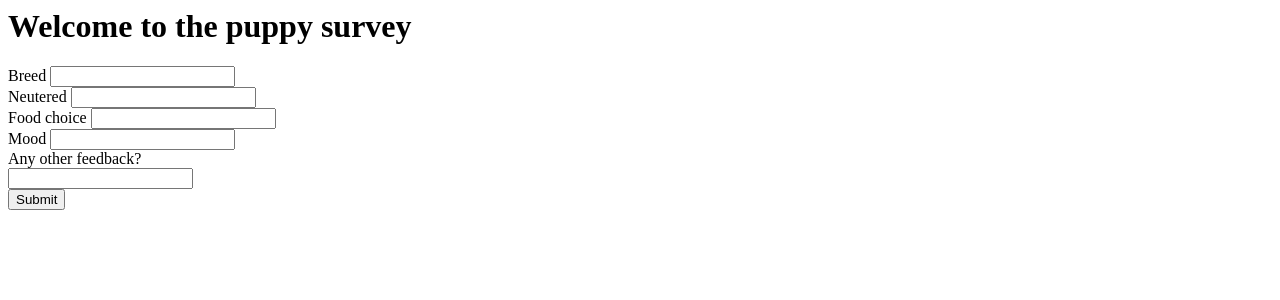
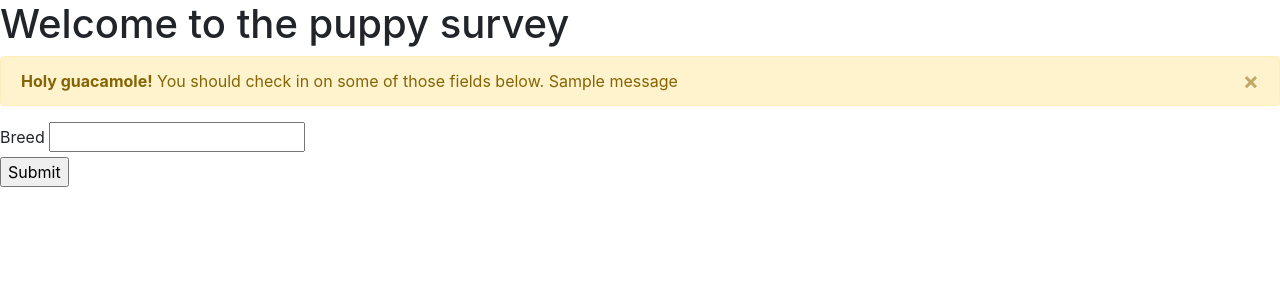
Before and after one commit to elbroandrew/learning-flask, a Flask app: template templates/index.html in a window 1280 px wide. Shown: the top 300 px of the page. Run offline with Flask 2, Linux system fonts and the light colour scheme; the template is opened without the code that fills it, so the values that code supplies are empty, except form fields; one stand-in notice (Sample message) is shown; form fields are guessed from the names that the template uses; some libraries are stand-ins or nearby versions.

Commit message:
bootsrap and flash messages

```diff
--- a/templates/index.html
+++ b/templates/index.html
@@ -1,17 +1,33 @@
+<!DOCTYPE html>
+<html lang="en">
+<head>
+    <meta charset="UTF-8">
+    <meta http-equiv="X-UA-Compatible" content="IE=edge">
+    <meta name="viewport" content="width=device-width, initial-scale=1.0">
+    <link rel="stylesheet" href="https://cdn.jsdelivr.net/npm/bootstrap@4.0.0/dist/css/bootstrap.min.css" integrity="sha384-Gn5384xqQ1aoWXA+058RXPxPg6fy4IWvTNh0E263XmFcJlSAwiGgFAW/dAiS6JXm" crossorigin="anonymous">
+    <script src="https://code.jquery.com/jquery-3.2.1.slim.min.js" integrity="sha384-KJ3o2DKtIkvYIK3UENzmM7KCkRr/rE9/Qpg6aAZGJwFDMVNA/GpGFF93hXpG5KkN" crossorigin="anonymous"></script>
+    <script src="https://cdn.jsdelivr.net/npm/popper.js@1.12.9/dist/umd/popper.min.js" integrity="sha384-ApNbgh9B+Y1QKtv3Rn7W3mgPxhU9K/ScQsAP7hUibX39j7fakFPskvXusvfa0b4Q" crossorigin="anonymous"></script>
+    <script src="https://cdn.jsdelivr.net/npm/bootstrap@4.0.0/dist/js/bootstrap.min.js" integrity="sha384-JZR6Spejh4U02d8jOt6vLEHfe/JQGiRRSQQxSfFWpi1MquVdAyjUar5+76PVCmYl" crossorigin="anonymous"></script>
+    <title>Tutorial Flask</title>
+</head>
+<body>
+
 <h1>Welcome to the puppy survey</h1>
+
+{% for message in get_flashed_messages() %} <!-- это все флеш мессаджи возвращает -->
+<div class="alert alert-warning alert-dismissible fade show" role="alert">
+    <strong>Holy guacamole!</strong> You should check in on some of those fields below.
+    <button type="button" data-dismiss="alert" aria-label="Close" class="fade close">
+      <span aria-hidden="true">&times;</span>
+    </button>
+    {{ message }}
+</div>
+{% endfor %}
 <form method="POST">
-{{ form.hidden_tag() }}
-{{ form.breed.label }} {{ form.breed }}
-<br>
-{{ form.neutered.label }} {{ form.neutered }}
-<br>
-{{ form.food_choice.label }} {{ form.food_choice }}
-<br>
-{{ form.mood.label }} {{ form.mood }}
-<br>
-Any other feedback?
-<br>
-{{ form.feedback }}
-<br>
-{{ form.submit() }}
+    {{ form.hidden_tag() }}
+    {{ form.breed.label }} {{ form.breed }}
+    <br>
+    {{ form.submit() }}
 </form>
+</body>
+</html>
```
Also changed, not shown: basic.py (+2 -14 lines).
